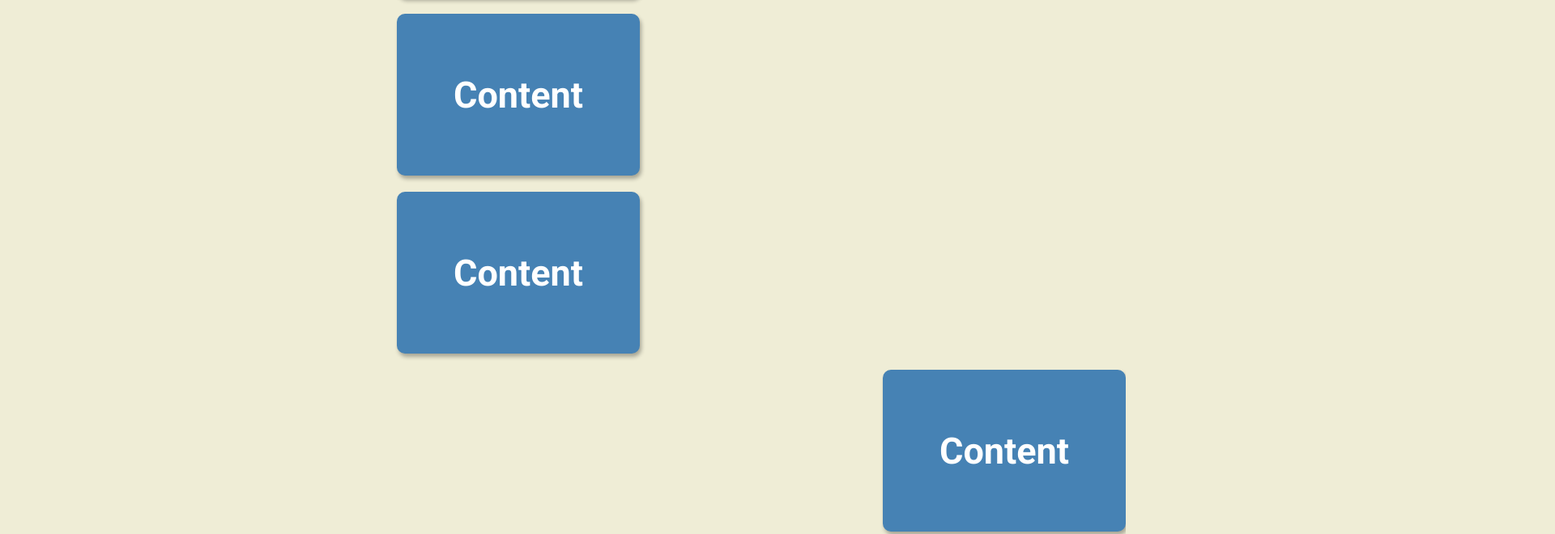
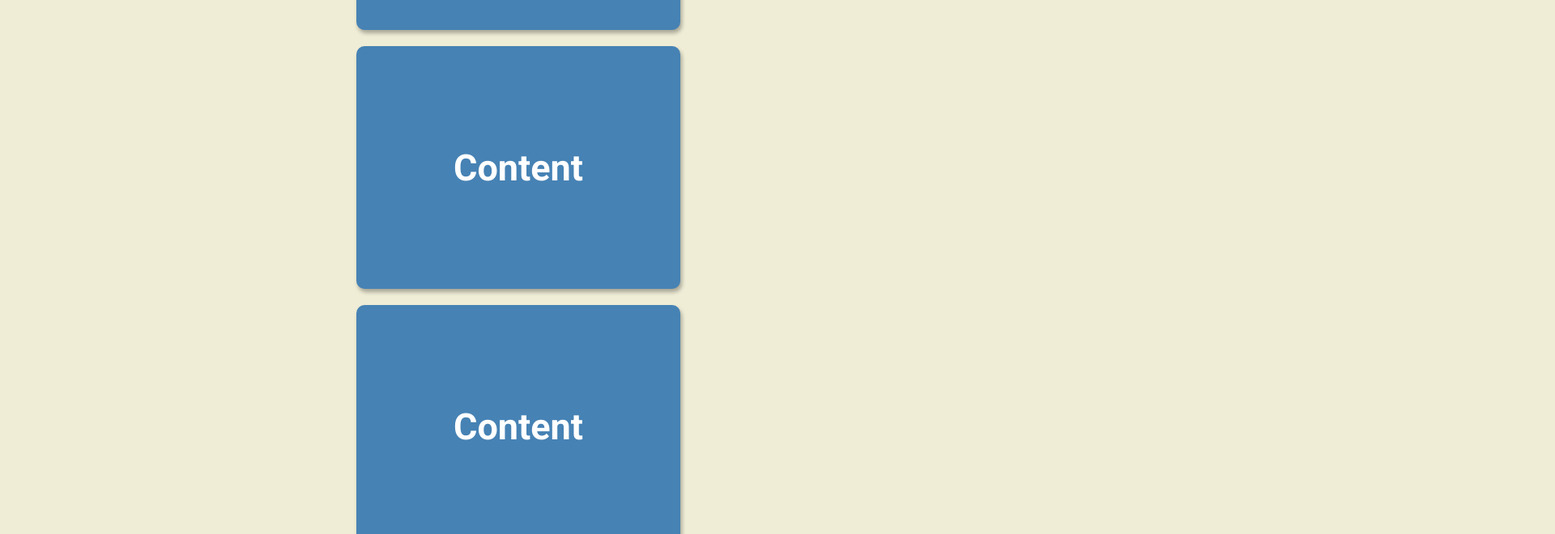
Before and after one commit to Naresh22255/50projects, a plain HTML site: page Scroll Animation/index.html in a window 1280 px wide. Shown: the part 2251-2911 px from the top of the page at 81% size, 1920 px wide, since content can reach past the window. Drawn offline with Linux system fonts and the light colour scheme.

Commit message:
Updated Script.js and Style.css

```diff
--- a/Scroll Animation/script.js
+++ b/Scroll Animation/script.js
@@ -5,7 +5,8 @@ window.addEventListener("scroll", checkboxes);
 checkboxes();
 
 function checkboxes() {
-  const triggerBottom = (window.innerHeight / 5) * 4;
+  const triggerBottom = window.innerHeight * 0.8;
+  // const triggerBottom = (window.innerHeight / 5) * 4;
 
   boxes.forEach((box) => {
     const boxTop = box.getBoundingClientRect().top;
--- a/Scroll Animation/style.css
+++ b/Scroll Animation/style.css
@@ -25,17 +25,17 @@ h1 {
   display: flex;
   align-items: center;
   justify-content: center;
-  width: 300px;
-  height: 200px;
+  width: 400px;
+  height: 300px;
   margin: 10px;
   border-radius: 10px;
   box-shadow: 2px 4px 5px rgba(0, 0, 0, 0.3);
-  transform: translateX(200%);
+  transform: translateX(400%);
   transition: transform 0.4s ease;
 }
 
 .box:nth-of-type(even) {
-  transform: translateX(-200%);
+  transform: translateX(-400%);
 }
 
 .box.show {
```
